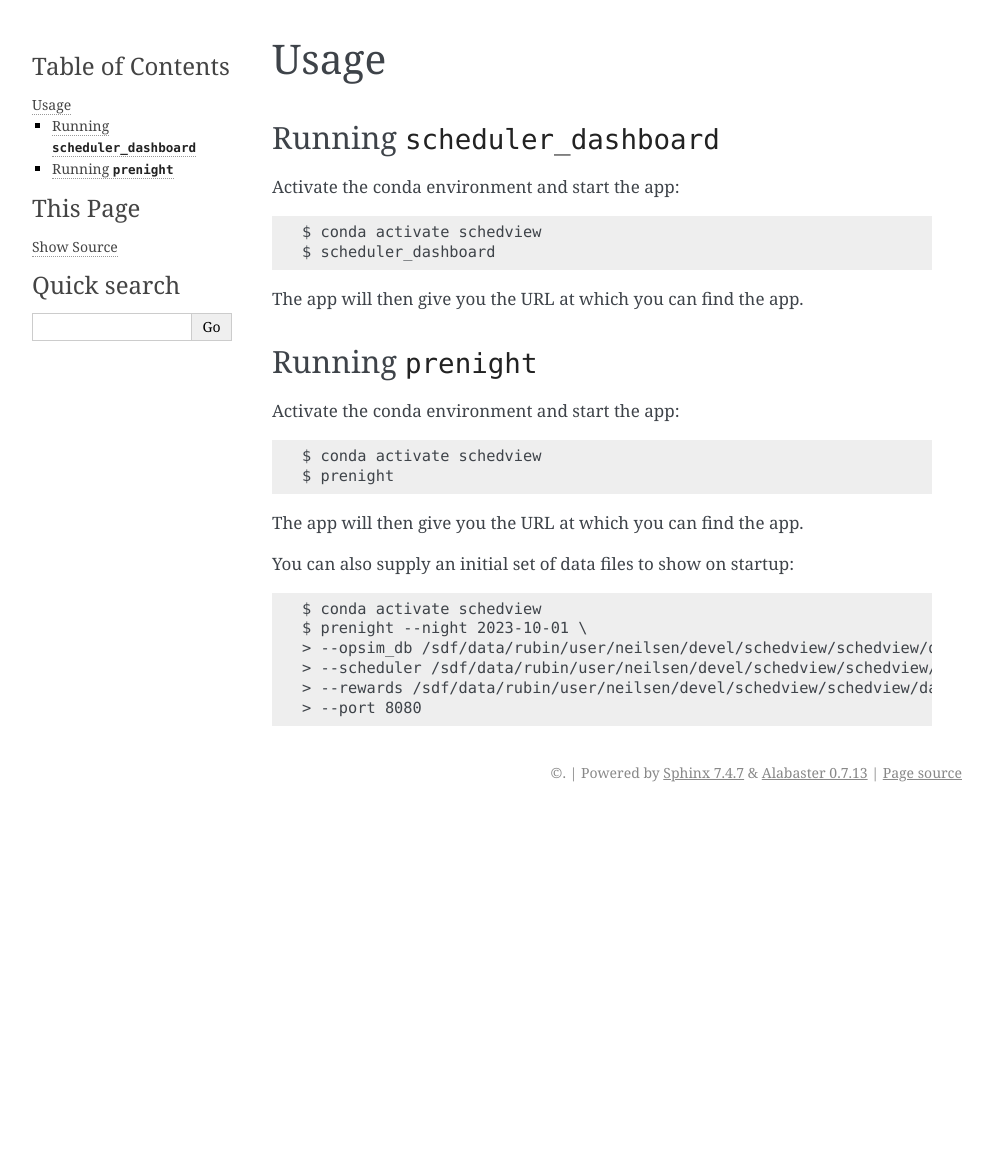
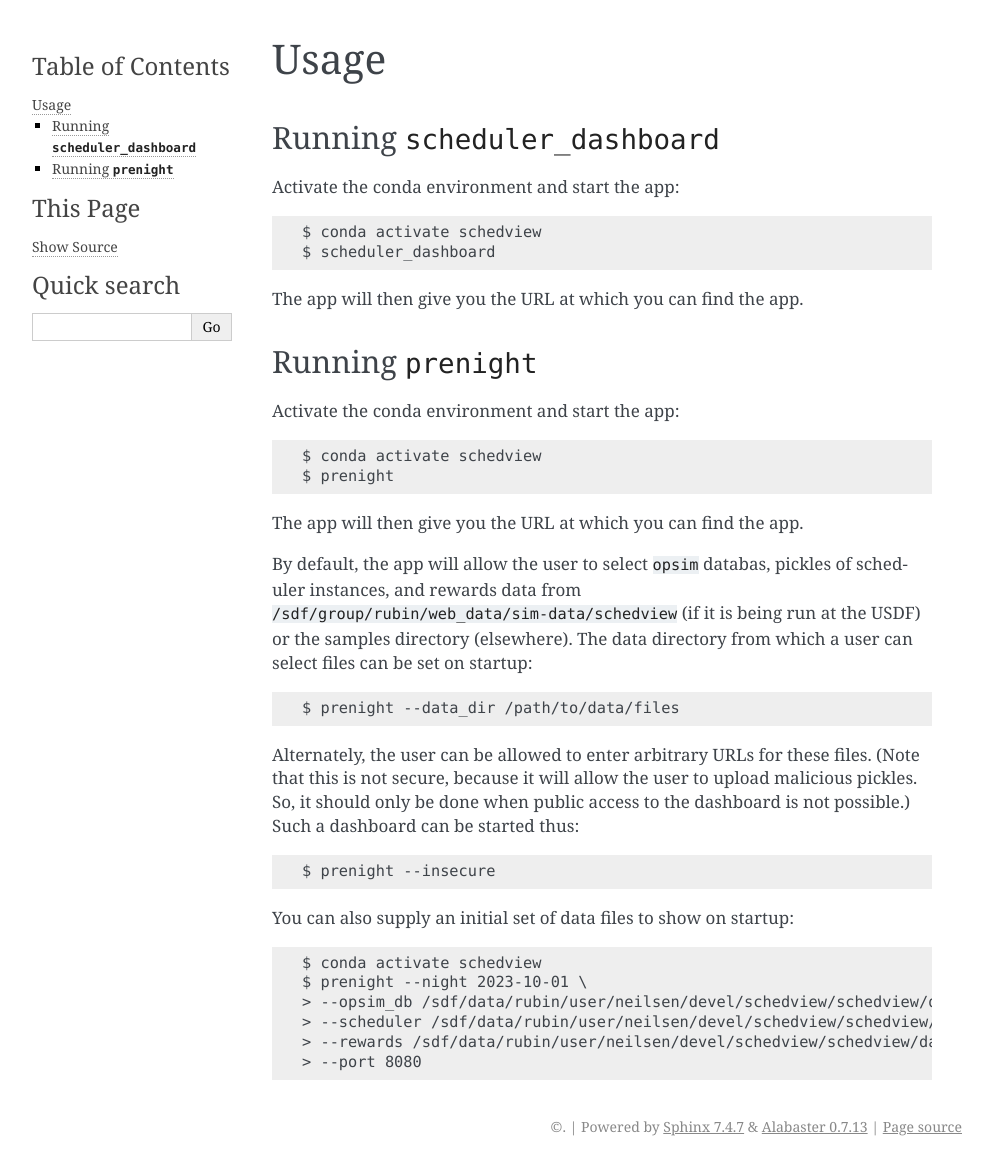
Before and after one commit to lsst/schedview, a Sphinx documentation site: the page built from docs/usage.rst, in a window 1280 px wide. Shown: the whole page, without its empty margins (148-1140 px from the left). Built offline with Sphinx 7.4.7, drawn with Linux system fonts in a browser that asks for light colours; before the commit the page ends 900 px from its top, so only the background shows below that.

Commit message:
document options to set source direcory or selection by URL

```diff
--- a/docs/usage.rst
+++ b/docs/usage.rst
@@ -25,6 +25,24 @@ Activate the conda environment and start the app:
 
 The app will then give you the URL at which you can find the app.
 
+By default, the app will allow the user to select ``opsim`` databas, pickles of
+scheduler instances, and rewards data from ``/sdf/group/rubin/web_data/sim-data/schedview``
+(if it is being run at the USDF) or the samples directory (elsewhere).
+The data directory from which a user can select files can be set on startup:
+
+::
+
+    $ prenight --data_dir /path/to/data/files
+
+Alternately, the user can be allowed to enter arbitrary URLs for these files.
+(Note that this is not secure, because it will allow the user to upload
+malicious pickles. So, it should only be done when public access to the
+dashboard is not possible.) Such a dashboard can be started thus:
+
+::
+
+    $ prenight --insecure
+
 You can also supply an initial set of data files to show on startup:
 
 ::
```
